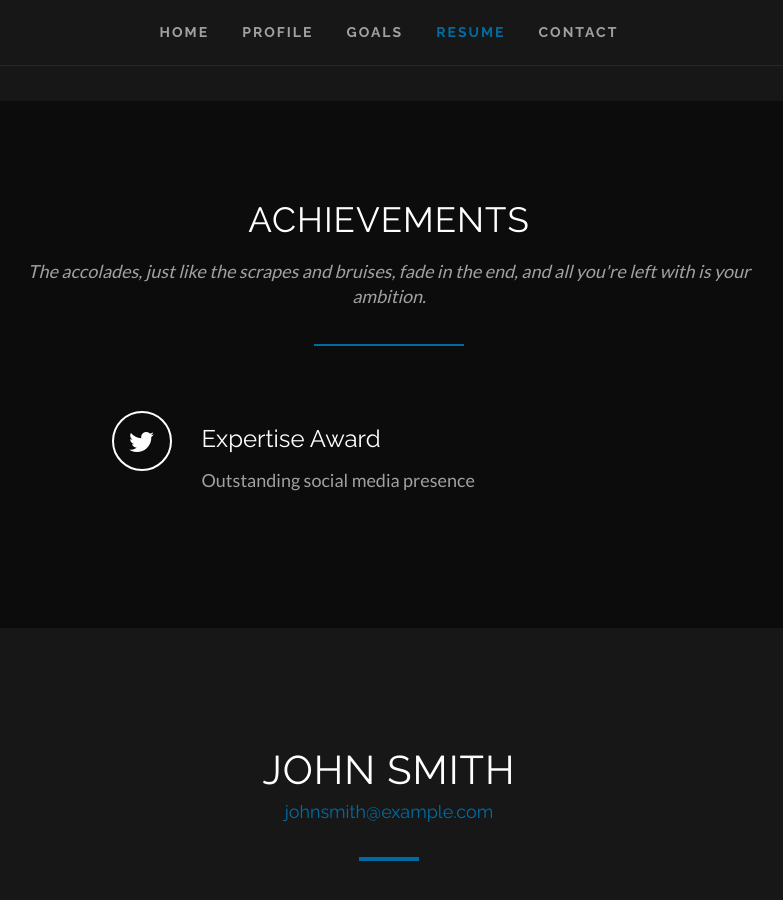
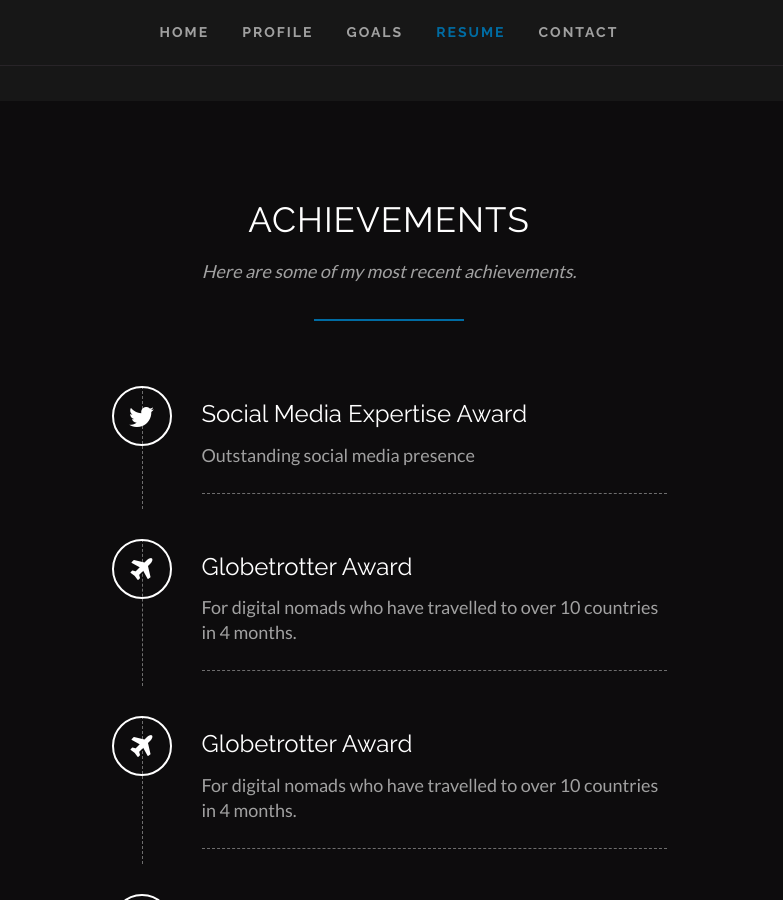
Before and after one commit to clearcareer/IskenderResume, a Jekyll site: the page built from index.html, in a window 1280 px wide and 900 px high, scrolled down 3686 px. Shown: the whole window, without its empty margins (251-1034 px from the left). Built offline with Jekyll 4.4.1, drawn with Linux system fonts in a browser that asks for light colours; some web fonts are replaced; some of the changed text lies outside the part shown.

Commit message:
Updated '/index.html' via CloudCannon

```diff
--- a/index.html
+++ b/index.html
@@ -49,9 +49,18 @@
   - name: Social Media
     level: 65
 achievements:
-  - name: Expertise Award
+  - name: Social Media Expertise Award
     description: Outstanding social media presence
     icon: twitter
+  - name: Globetrotter Award
+    description: For digital nomads who have travelled to over 10 countries in 4 months.
+    icon: plane
+  - name: Globetrotter Award
+    description: For digital nomads who have travelled to over 10 countries in 4 months.
+    icon: plane
+  - name: Globetrotter Award
+    description: For digital nomads who have travelled to over 10 countries in 4 months.
+    icon: plane
 social_icons:
   - name: Facebook
     link: ''
@@ -487,7 +496,7 @@
                     <div class="col-md-8 col-md-offset-2 text-center">
                         <h2 class="section-title editable">Achievements</h2>
 
-                        <p class="section-subtitle editable">The accolades, just like the scrapes and bruises, fade in the end, and all you're left with is your ambition.</p>
+                        <p class="section-subtitle editable">Here are some of my most recent achievements.</p>
 
                         <span class="divider center"></span>
                     </div>
```
